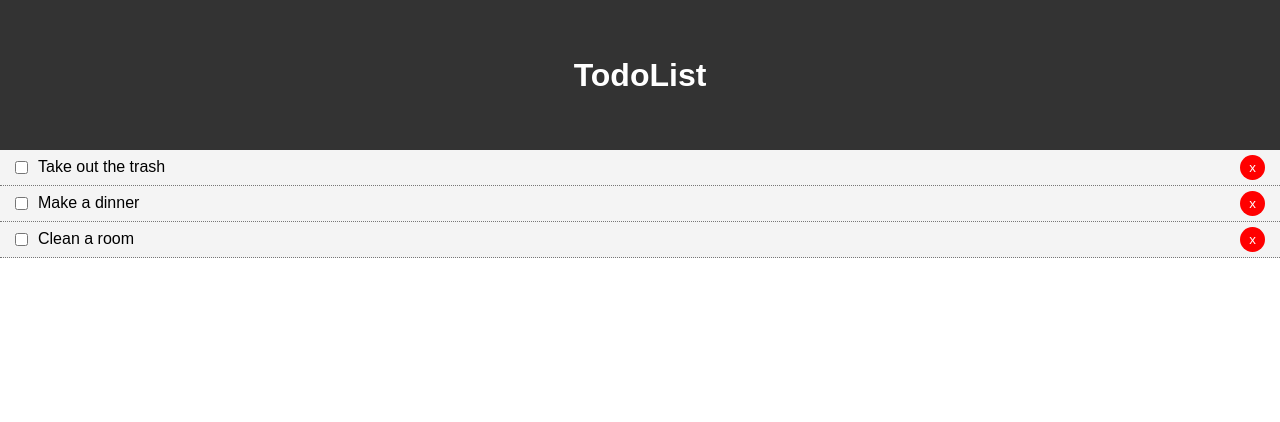
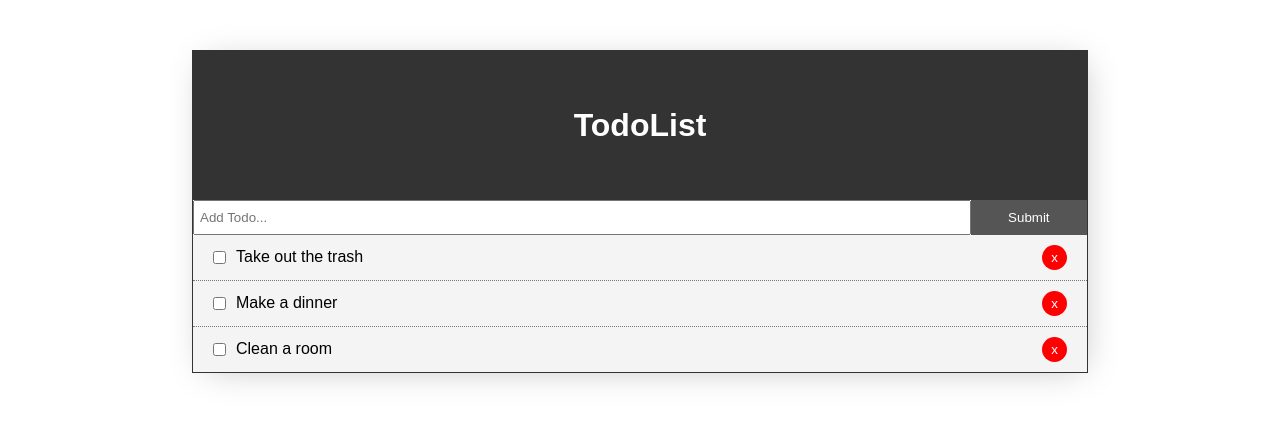
Before and after one commit to ArturZah/todo_list_with_react, a React (Create React App) app: page / in a window 1280 px wide. Shown: the top 422 px of the page. Built offline with nearby package versions, Linux system fonts and the light colour scheme.

Commit message:
Create add todo function, random id for new todos and improve styles

```diff
--- a/src/App.js
+++ b/src/App.js
@@ -1,10 +1,12 @@
 import React, { Component } from 'react';
 import Todos from './components/Todos';
+import AddTodo from './components/AddTodo';
 import Header from './components/layout/Header';
 
 import './components/css/App.css';
 
 class App extends Component {
+
   state = {
     todos: [
       {
@@ -40,11 +42,25 @@ class App extends Component {
     this.setState({ todos: [...this.state.todos.filter(todo => todo.id !== id)] })
   }
 
+  //Add Todo
+  addTodo = (title) => {
+    const randomId = Math.floor((Math.random() * 10000) + 1);
+    const newTodo = {
+      id: randomId,
+      title: title,
+      completed: false
+    }
+    this.setState({ todos: [...this.state.todos, newTodo] });
+  }
+
   render() {
     return (
       <div className="App">
-        <Header />
-        <Todos todos={this.state.todos} markComplete={this.markComplete} delTodo={ this.delTodo }/>
+        <div className="main-cnt">
+          <Header />
+          <AddTodo addTodo={ this.addTodo }/>
+          <Todos todos={this.state.todos} markComplete={this.markComplete} delTodo={ this.delTodo }/>
+        </div>
       </div>
     );
   }
--- /dev/null
+++ b/src/components/AddTodo.js
@@ -0,0 +1,38 @@
+import React, { Component } from 'react'
+import './css/AddTodo.css';
+
+export class AddTodo extends Component {
+  state = {
+    title: ''
+  }
+
+  onChange = (e) => this.setState({ [e.target.name]: e.target.value });
+
+  onSubmit = (e) => {
+    e.preventDefault();
+    this.props.addTodo(this.state.title);
+    this.setState({ title: '' });
+  }
+
+  render() {
+    return (
+     <form onSubmit={this.onSubmit} className="add-form">
+        <input
+          type="title"
+          name="title"
+          placeholder="Add Todo..."
+          className="add-input"
+          value={ this.state.title }
+          onChange={this.onChange}
+        />
+        <input
+          type="submit"
+          value="Submit"
+          className="btn"
+        />
+      </form>
+    )
+  }
+}
+
+export default AddTodo
--- a/src/components/TodoItem.js
+++ b/src/components/TodoItem.js
@@ -36,7 +36,7 @@ export class TodoItem extends Component {
           <input type="checkbox" onChange={ this.props.markComplete.bind(this, id) }/>
           <p style={ this.getStyle() }>{ title }</p>
         </div>
-        <button className="btn" onClick={ this.props.delTodo.bind(this, id) }>x</button>
+        <button className="del-btn" onClick={ this.props.delTodo.bind(this, id) }>x</button>
       </div>
     )
   }
--- /dev/null
+++ b/src/components/css/AddTodo.css
@@ -0,0 +1,22 @@
+.add-form {
+  display: flex;
+}
+
+.add-input {
+  flex: 10;
+  padding: 5px;
+}
+
+.btn {
+  flex: 1;
+  background-color: #555;
+  color: #fff;
+  cursor: pointer;
+  border: none;
+  padding: 10px 20px;
+  transition: all 0.3s ease-in-out;
+}
+
+.btn:hover {
+  background-color: #666;
+}
--- a/src/components/css/App.css
+++ b/src/components/css/App.css
@@ -13,3 +13,19 @@ a {
   color: #333;
   text-decoration: none;
 }
+
+.App {
+  display: flex;
+  justify-content: center;
+  align-items: center;
+}
+
+.main-cnt {
+  width: 70%;
+  margin-top: 50px;
+  border-left: 1px solid #333;
+  border-right: 1px solid #333;
+  -webkit-box-shadow: 4px 4px 33px -9px rgba(0,0,0,0.25);
+  -moz-box-shadow: 4px 4px 33px -9px rgba(0,0,0,0.25);
+  box-shadow: 4px 4px 33px -9px rgba(0,0,0,0.25);
+}
--- a/src/components/css/TodoItem.css
+++ b/src/components/css/TodoItem.css
@@ -1,7 +1,7 @@
 .todo-item {
     background-color: #f4f4f4;
     border-bottom: 1px dotted #777;
-    padding: 5px;
+    padding: 10px;
     display: flex;
     align-items: center;
     justify-content: space-between;
@@ -11,13 +11,18 @@
     margin: auto 10px;
 }
 
-.btn {
+.todo-item:last-child {
+    border-bottom: 1px solid #333;
+}
+
+.del-btn {
     background-color: #ff0000;
     color: #fff;
     border: none;
     padding: 5px 9px;
     border-radius: 50%;
     margin-right: 10px;
+    cursor: pointer;
 }
 
 .flex {
```
